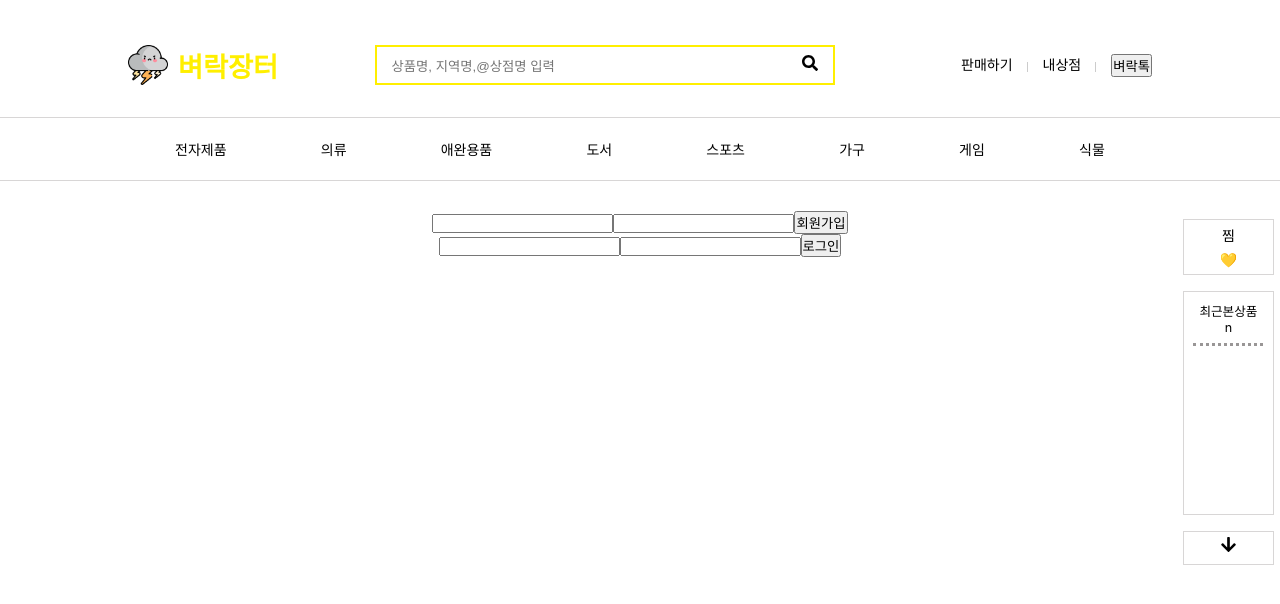
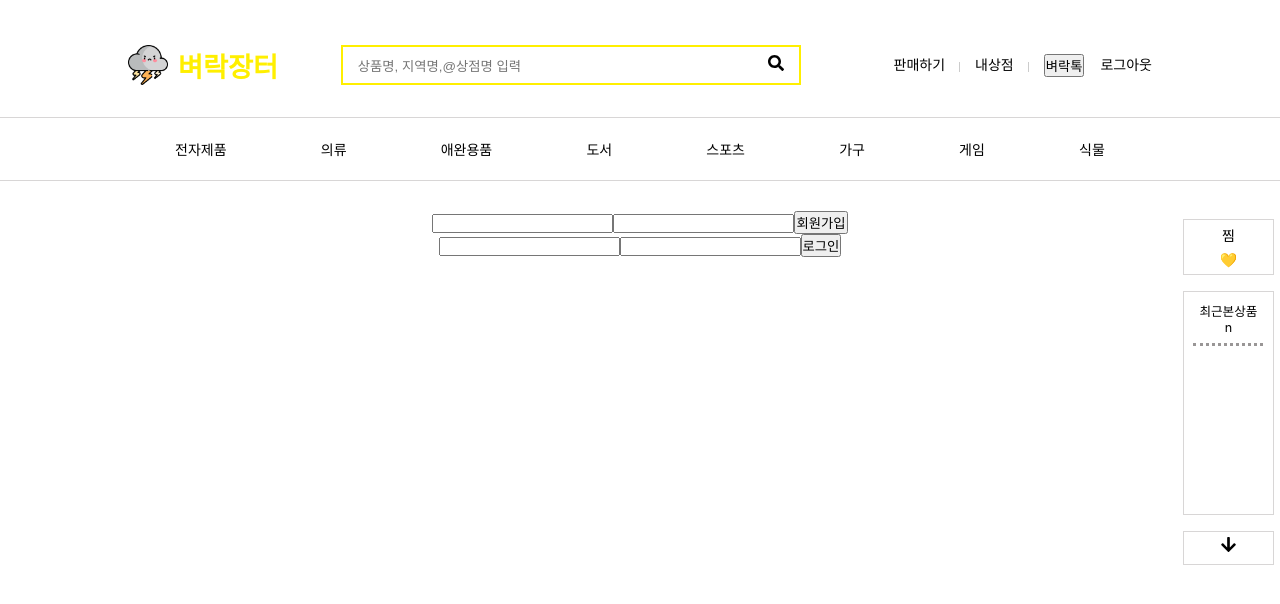
Before and after one commit to jaesoekjjang/lightning-market, a React (Create React App) app: page /#/sell in a window 1280 px wide. Shown: the top 604 px of the page. Built offline with nearby package versions, Linux system fonts and the light colour scheme.

Commit message:
'logout'

```diff
--- a/src/App.js
+++ b/src/App.js
@@ -5,24 +5,30 @@ const reducer = (state, action) => {
   switch (action.type) {
     case "LOG_IN":
       return {
-        isLoggedIn: true
+        ...state,
+        isLoggedIn: true,
       }
     case "LOG_OUT":
       return {
-        isLoggedIn: false
+        ...state,
+        isLoggedIn: false,
       }
   }
+}
+
+const initialState = {
+  isLoggedIn: false,
 }
 
 export const UserDispatch = React.createContext(null);
 
 function App() {
 
-  const [isLoggedIn, dispatch] = useReducer(reducer, false)
+  const [state, dispatch] = useReducer(reducer, initialState)
 
   return (
     <UserDispatch.Provider value={dispatch}>
-      <AppRouter isLoggedIn={isLoggedIn} />
+      <AppRouter isLoggedIn={state.isLoggedIn} />
     </UserDispatch.Provider>
   )
 };
--- a/src/CommonPage/Login.js
+++ b/src/CommonPage/Login.js
@@ -58,12 +58,6 @@ const Login = () => {
     })
   }
 
-  const Logout = () => {
-    dispatch({
-      type: "LOG_OUT"
-    })
-  }
-
   console.log(auth.currentUser);
   return (
     <div>
--- /dev/null
+++ b/src/CommonPage/Logout.jsx
@@ -0,0 +1,23 @@
+import React, { useContext } from 'react'
+import styled from 'styled-components';
+import { UserDispatch } from '../App';
+
+const LogoutSpan = styled.span`
+  margin-left: 1rem;
+  cursor:pointer
+`
+const Logout = () => {
+  const dispatch = useContext(UserDispatch);
+
+  const Logout = () => {
+    dispatch({
+      type: "LOG_OUT"
+    })
+  }
+
+  return (
+    <LogoutSpan onClick={Logout}>로그아웃</LogoutSpan>
+  )
+}
+
+export default Logout;
--- a/src/CommonPage/StyledLi.jsx
+++ b/src/CommonPage/StyledLi.jsx
@@ -45,7 +45,7 @@ const WrapperDiv = styled.div`
 
 
 const StyledLi = ({ val, sub }) => {
-  const subCategories = sub.map((v) => <li>{v}</li>)
+  const subCategories = sub.map((v) => <li key={v}>{v}</li>)
 
   return (
     <WrapperDiv>
--- a/src/CommonPage/categoryBar.js
+++ b/src/CommonPage/categoryBar.js
@@ -36,7 +36,7 @@ let categories = {
 let mappedCategories = []
 
 for (let i in categories) {
-    mappedCategories.push(<StyledLi val={i} sub={categories[i]} />)
+    mappedCategories.push(<StyledLi key={i} val={i} sub={categories[i]} />)
 }
 
 
--- a/src/CommonPage/utility.js
+++ b/src/CommonPage/utility.js
@@ -1,6 +1,7 @@
 import React from 'react';
 import { Link } from 'react-router-dom';
 import styled, { css } from 'styled-components';
+import Logout from './Logout';
 
 
 const StyledUtility = styled.ul`
@@ -27,6 +28,7 @@ const Utility = () => {
             <UtilityList className="utilityAfter"><Link to='/sell'>판매하기</Link></UtilityList>
             <UtilityList className="utilityAfter"><Link to='/mypage'>내상점</Link></UtilityList>
             <UtilityList><button>벼락톡</button></UtilityList>
+            <Logout />
         </StyledUtility>
     </React.Fragment >
 }
```
